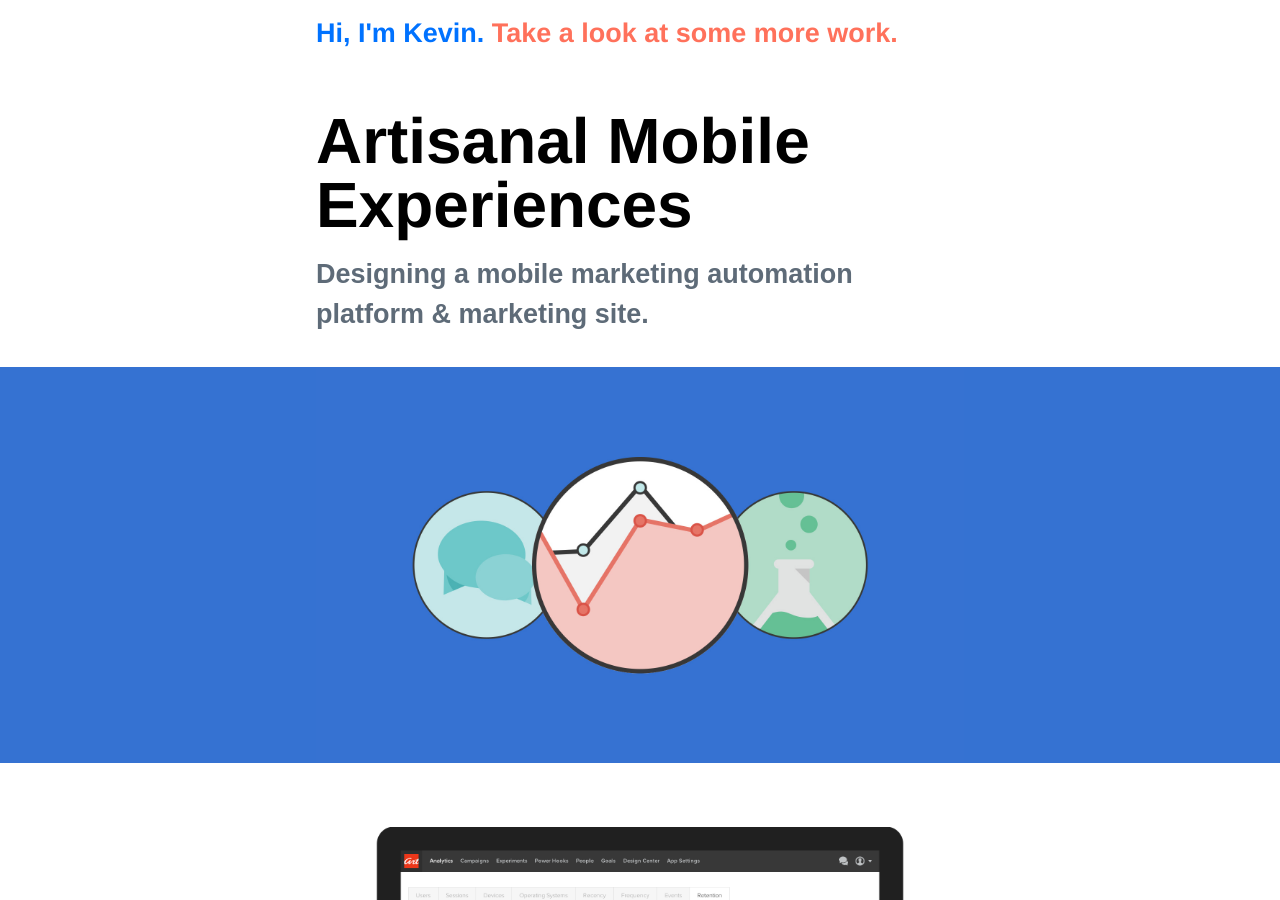
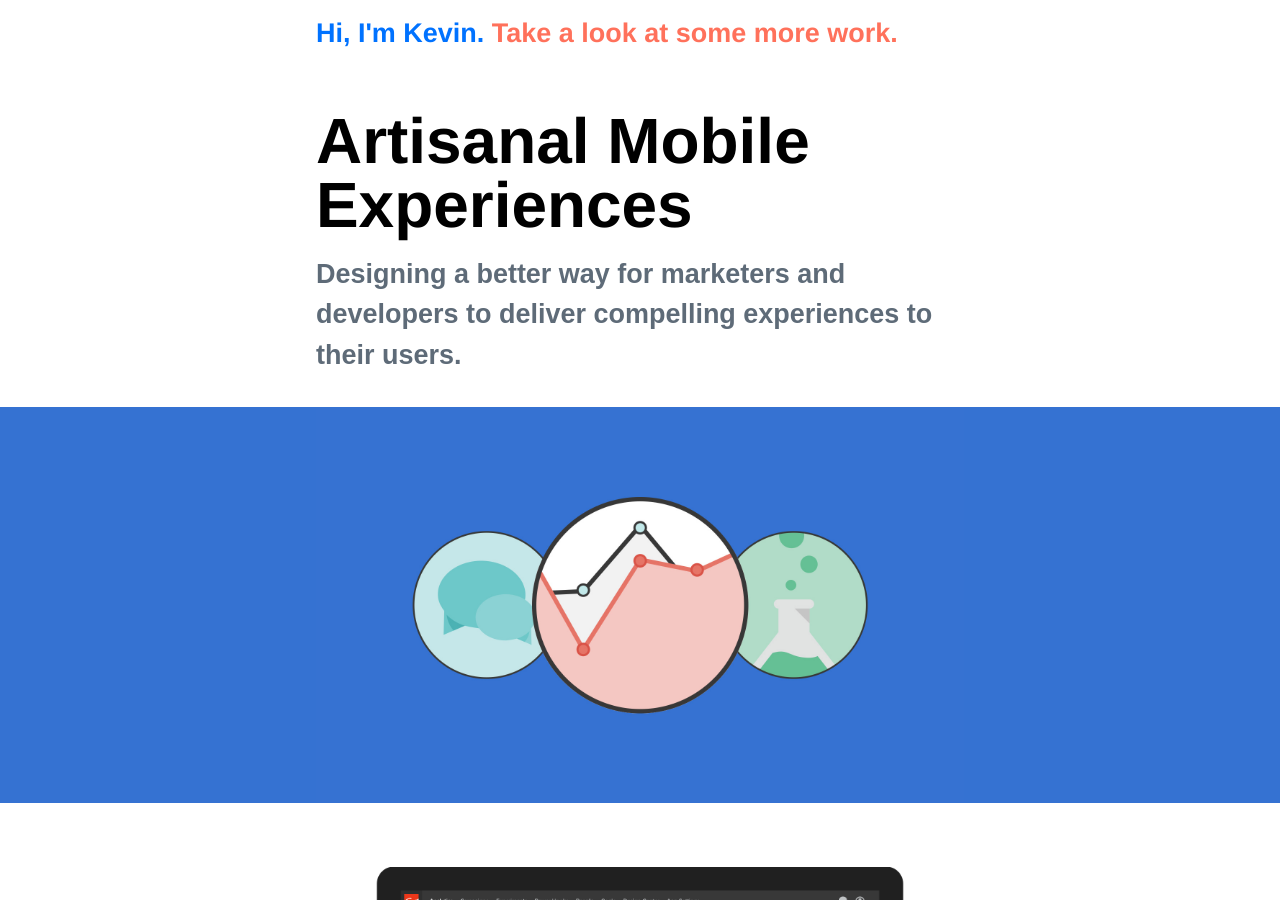
Before and after one commit to chuise/dot-com, a Jekyll site: the page built from _posts/work/2015-05-29-artisan-platform-ui.md, in a window 1280 px wide and 900 px high. Built offline with Jekyll 4.4.1, drawn with Linux system fonts in a browser that asks for light colours.

Commit message:
Change the heading.

```diff
--- a/_posts/work/2015-05-29-artisan-platform-ui.md
+++ b/_posts/work/2015-05-29-artisan-platform-ui.md
@@ -1,7 +1,7 @@
 ---
 layout: project
 title: "Artisanal Mobile Experiences"
-description: "Designing a mobile marketing automation platform & marketing site."
+description: "Designing a better way for marketers and developers to deliver compelling experiences to their users."
 slug: artisan-platform-ui
 ---
 
```
Also changed, not shown: 1 other file.
